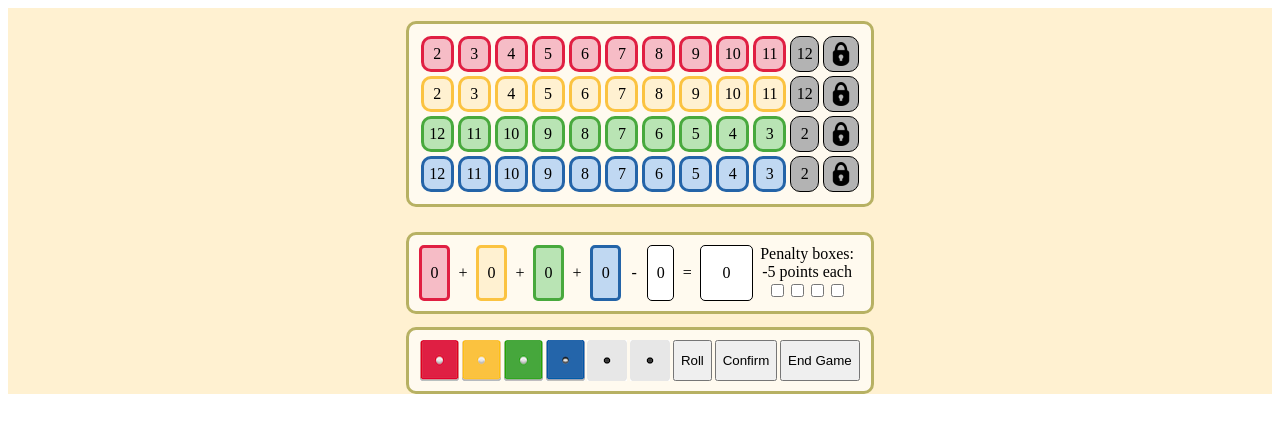
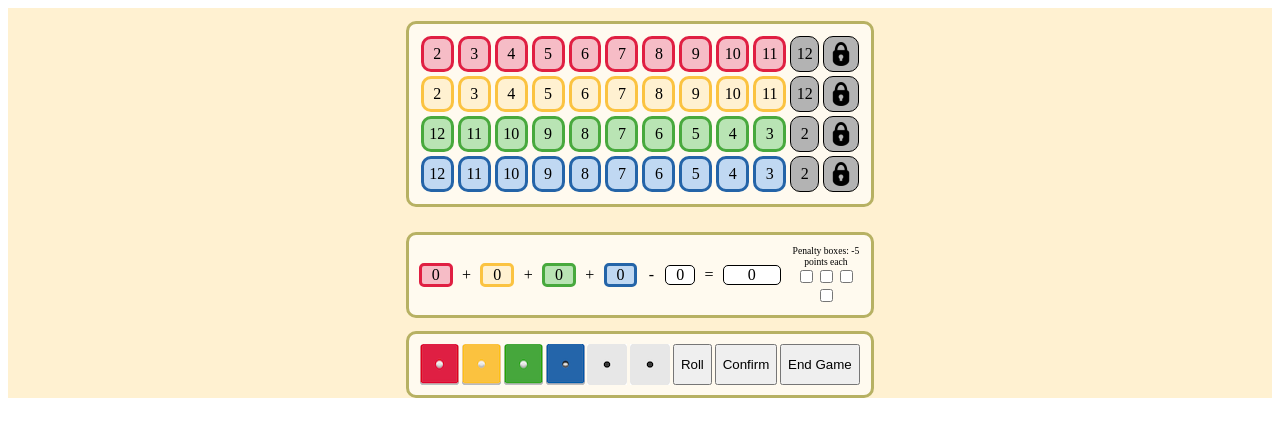
Before and after one commit to drmeloy/qwixx2, a React app: page / in a window 1280 px wide. Shown: the top 436 px of the page. Built offline with nearby package versions, Linux system fonts and the light colour scheme.

Commit message:
fixed scoring section styling

```diff
--- a/src/components/PenaltyBoxes/PenaltyBoxes.css
+++ b/src/components/PenaltyBoxes/PenaltyBoxes.css
@@ -4,4 +4,6 @@
   justify-content: center;
   align-items: center;
   text-align: center;
+  font-size: .6em;
+  margin-left: 10px;
 }
--- a/src/components/ScoreDisplay/ScoreDisplay.css
+++ b/src/components/ScoreDisplay/ScoreDisplay.css
@@ -4,6 +4,7 @@
   margin: 1%;
   display: flex;
   justify-content: space-around;
+  align-items: center;
   border: 3px solid #b7b163;
   border-radius: 10px;
   background: #fffaef;
@@ -13,7 +14,7 @@
     justify-content: center;
     align-items: center;
     border-radius: 5px;
-    width: 10%
+    width: 10%;
   }
 
   .red {
```
